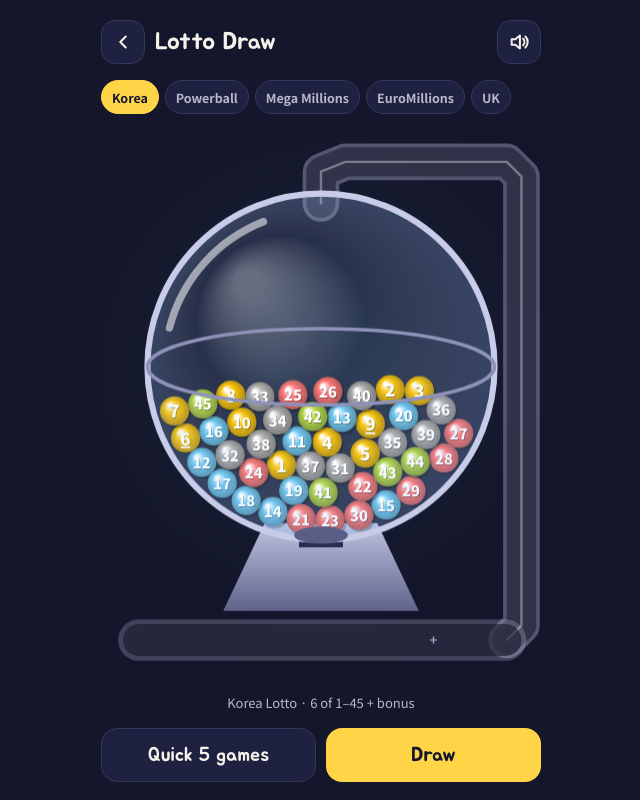
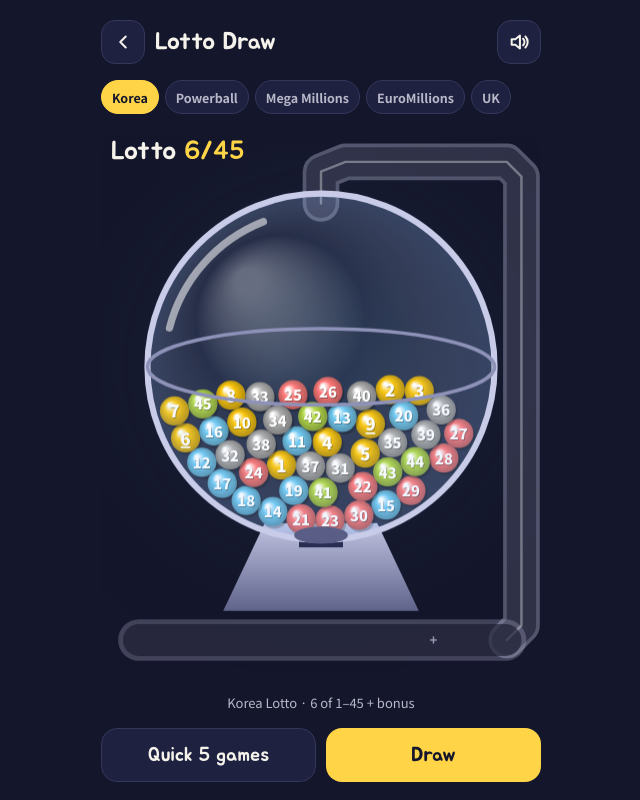
Before and after one commit to cool-running/dokbak, a plain HTML site: page index.html in a window 1280 px wide. Both pictures are taken after a click on the button "Lotto Draw". Shown: the whole page, without its empty margins (319-959 px from the left). Drawn offline with Linux system fonts and the light colour scheme.

Commit message:
로또 추첨기: 왼쪽 위에 로또 이름·규칙 표시 (로또 6/45 등)
Co-Authored-By: Claude Opus 5.5 <noreply@anthropic.com>
Claude-Session: https://claude.ai/code/session_016uNYVzw8m2jVr94Tenor2D

```diff
--- a/index.html
+++ b/index.html
@@ -139,6 +139,7 @@ button{cursor:pointer}
 /* 라이어 게임 */
 .lr-cats{flex:none;display:flex;flex-wrap:wrap;gap:6px;justify-content:center}
 .lr-cats button{height:34px;padding:0 12px;border-radius:17px;border:1px solid var(--line);background:var(--card);color:var(--mute);font:700 13px "Noto Sans KR",sans-serif}
+#ltWrap{position:relative}.lt-title{position:absolute;left:10px;top:6px;z-index:2;font:400 26px var(--display);color:var(--fg);line-height:1.2;pointer-events:none}.lt-title b{font-weight:400;color:var(--accent)}
 #ltKinds{flex-wrap:nowrap;justify-content:flex-start;overflow-x:auto;scrollbar-width:none;margin:0 -4px;padding:0 4px}#ltKinds::-webkit-scrollbar{display:none}#ltKinds button{flex:none;padding:0 10px;font-size:12.5px}
 .lr-cats button[aria-pressed="true"]{background:var(--accent);border-color:var(--accent);color:var(--bg)}
 .lr-stage{flex:1;min-height:0;display:flex;align-items:center;justify-content:center;perspective:900px}
@@ -759,7 +760,7 @@ body.res-open .screen.fixed > .btn, body.res-open .screen .ml-btns, body.res-ope
 <section class="screen fixed" id="lotto" hidden>
   <div class="top"><button class="icon-btn back" aria-label="뒤로"><svg width="22" height="22" viewBox="0 0 24 24" fill="none" stroke="currentColor" stroke-width="2.2" stroke-linecap="round" stroke-linejoin="round" aria-hidden="true"><path d="M15 18l-6-6 6-6"></path></svg></button><div class="disp" style="font-size:24px">로또 추첨기</div><button class="icon-btn" id="ltMute" style="margin-left:auto" aria-label="소리 끄기" aria-pressed="false"></button></div>
   <div class="lr-cats" id="ltKinds"></div>
-  <div class="mb-wrap" id="ltWrap"><canvas id="ltCanvas" aria-label="로또 추첨기 통"></canvas></div>
+  <div class="mb-wrap" id="ltWrap"><div class="lt-title" id="ltTitle"></div><canvas id="ltCanvas" aria-label="로또 추첨기 통"></canvas></div>
   <div class="lt-rows" id="ltRows"><div class="mute" id="ltInfo" style="text-align:center;font-size:13px">추첨 시작을 누르면 공 6개와 보너스 1개가 나와요</div></div>
   <div class="row2"><button class="btn ghost" id="ltQuick">빠른 5게임</button><button class="btn" id="ltDraw">추첨 시작</button></div>
 </section>
@@ -1890,11 +1891,11 @@ function startUpdown(){
 /* ── 로또 추첨기 ── */
 // 나라별 번호 추첨 (2025년 기준 규칙)
 const LT_GAMES=[
-  {id:'kr', ko:'한국 로또', en:'Korea Lotto', desc:'1~45 중 6개 + 보너스', main:6, max:45, bonus:1},
-  {id:'pb', ko:'파워볼', en:'Powerball', desc:'1~69 중 5개 + 파워볼 1~26', main:5, max:69, extra:{n:1,max:26,col:'#E53935',label:'Powerball'}},
-  {id:'mm', ko:'메가밀리언', en:'Mega Millions', desc:'1~70 중 5개 + 메가볼 1~24', main:5, max:70, extra:{n:1,max:24,col:'#F2B705',label:'Mega Ball'}},
-  {id:'em', ko:'유로밀리언', en:'EuroMillions', desc:'1~50 중 5개 + 럭키스타 2개(1~12)', main:5, max:50, extra:{n:2,max:12,col:'#FFD447',label:'Lucky Star'}},
-  {id:'uk', ko:'영국 로또', en:'UK Lotto', desc:'1~59 중 6개 + 보너스', main:6, max:59, bonus:1}];
+  {id:'kr', tt:'로또 6/45', tte:'Lotto 6/45', ko:'한국 로또', en:'Korea Lotto', desc:'1~45 중 6개 + 보너스', main:6, max:45, bonus:1},
+  {id:'pb', tt:'파워볼 5/69 + 1/26', tte:'Powerball 5/69 + 1/26', ko:'파워볼', en:'Powerball', desc:'1~69 중 5개 + 파워볼 1~26', main:5, max:69, extra:{n:1,max:26,col:'#E53935',label:'Powerball'}},
+  {id:'mm', tt:'메가밀리언 5/70 + 1/24', tte:'Mega Millions 5/70 + 1/24', ko:'메가밀리언', en:'Mega Millions', desc:'1~70 중 5개 + 메가볼 1~24', main:5, max:70, extra:{n:1,max:24,col:'#F2B705',label:'Mega Ball'}},
+  {id:'em', tt:'유로밀리언 5/50 + 2/12', tte:'EuroMillions 5/50 + 2/12', ko:'유로밀리언', en:'EuroMillions', desc:'1~50 중 5개 + 럭키스타 2개(1~12)', main:5, max:50, extra:{n:2,max:12,col:'#FFD447',label:'Lucky Star'}},
+  {id:'uk', tt:'영국 로또 6/59', tte:'UK Lotto 6/59', ko:'영국 로또', en:'UK Lotto', desc:'1~59 중 6개 + 보너스', main:6, max:59, bonus:1}];
 let LTG=LT_GAMES[0];
 // 실제 추첨볼 색 (한국: 동행복권 번호대 색 / 미국: 흰 공 + 빨간 파워볼·금색 메가볼 / 영국: 번호대 색)
 function ltStyle(v,ex){ const W='#F6F5F0', D='#16181F';
@@ -1914,6 +1915,7 @@ function startLotto(){
   show('lotto');
   try{ const g=LT_GAMES.find(g=>g.id===S.ltGame); if(g) LTG=g; }catch(e){}
   const G=LTG, MAIN=G.main, TOT=G.main+(G.bonus||0)+(G.extra?G.extra.n:0);
+  { const t=$('#ltTitle'), x=EN?G.tte:G.tt, m=x.search(/ \d/); t.innerHTML=m<0?esc(x):esc(x.slice(0,m))+' <b>'+esc(x.slice(m+1))+'</b>'; }
   const kinds=$('#ltKinds'); kinds.innerHTML=LT_GAMES.map(g=>'<button aria-pressed="'+(g===G)+'">'+g.ko.replace(' 로또','')+'</button>').join(''); [...kinds.children].forEach((bt,i)=>bt.onclick=()=>{ if(state==='mix'||state==='draw') return; S.ltGame=LT_GAMES[i].id; save(); startLotto(); });
   const infoTxt=()=>G.desc+(G.extra?'':'');
   // 실제 추첨기처럼: 아래에서 바람이 불어 공이 통 안을 휘젓고, 맨 위 구멍으로 빨려 올라간 공이 관을 타고 내려와 레일에 놓임
```
